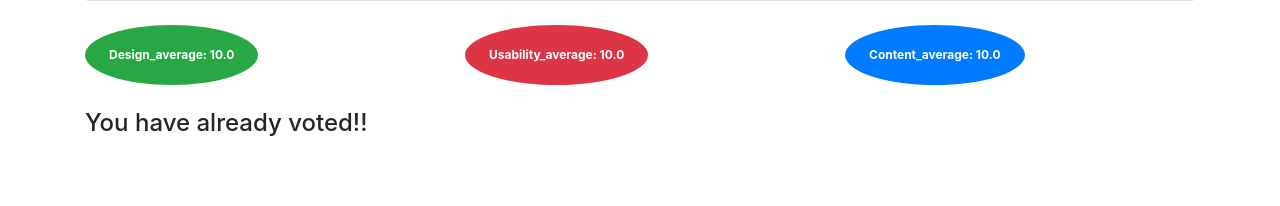
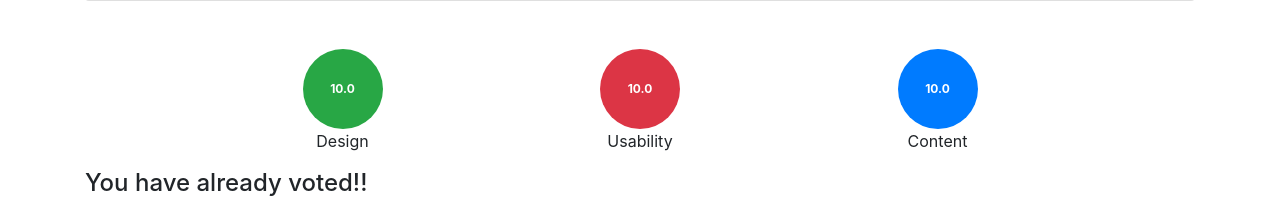
Before and after one commit to joankirui/Awards, a Django app: a page that uses awardsapp/templates/project.html in a window 1280 px wide. Shown: the part 743-949 px from the top of the page. Before the commit the page ends 879 px from the top, so only its background shows below. Run offline with Django 3.2, Linux system fonts and the light colour scheme; a user stored in the database is signed in; tables that the repository leaves empty hold one stand-in row (values such as "Sample post"); some libraries are stand-ins or nearby versions.

Commit message:
more styling

```diff
--- a/awardsapp/templates/project.html
+++ b/awardsapp/templates/project.html
@@ -6,6 +6,19 @@
         width: 20px;
         height: 20px;
         border-radius: 50%;
+    }
+    .badge2 span {
+        width: 80px;
+        height: 80px;
+        display: flex;
+        justify-content: center;
+        align-items: center;
+
+    }
+    .badge2 p {
+        display: flex;
+        justify-content: center;
+        align-items: center;
     }
 </style>
 <div class="container">
@@ -18,16 +31,27 @@
     </div>
     {% for rating in post.ratings.all  %}
     {% if forloop.counter is post.ratings.all.count %}
-        <div class="row mt-4 mb-4" >
-            <div class="col-md-4">
-                <span class="badge badge-success pt-4 pb-4 pr-4 pl-4" style="border-radius: 80%;">Design_average: {{ rating.design_average}}</span>
+        <div class="rate 2 " style="display: flex;justify-content: space-evenly;margin-top: 3rem;" >
+
+                <div class="badge2">
+
+                        <span class="badge badge-success pt-2 pb-2 pr-2 pl-2" style="border-radius: 50%;">{{ rating.design_average}}</span>
+                        <p>Design</p>
+
+                </div>
+
+
+                <div class="badge2">
+                    <span class="badge badge-danger pt-2 pb-2 pr-2 pl-2" style="border-radius: 50%;">{{ rating.usability_average}}</span>
+                    <p>Usability</p>
+                </div>
+
+
+                <div class="badge2">
+                    <span class="badge badge-primary pt-2 pb-2 pr-2 pl-2" style="border-radius: 50%;">{{ rating.content_average}}</span>
+                    <p>Content</p>
             </div>
-            <div class="col-md-4">
-                <span class="badge badge-danger pt-4 pb-4 pr-4 pl-4" style="border-radius: 80%;">Usability_average: {{ rating.usability_average}}</span>
-            </div>
-            <div class="col-md-4">
-                <span class="badge badge-primary pt-4 pb-4 pr-4 pl-4" style="border-radius: 80%;">Content_average: {{ rating.content_average}}</span>
-            </div>
+
 
         </div>
         {% endif %}
```
